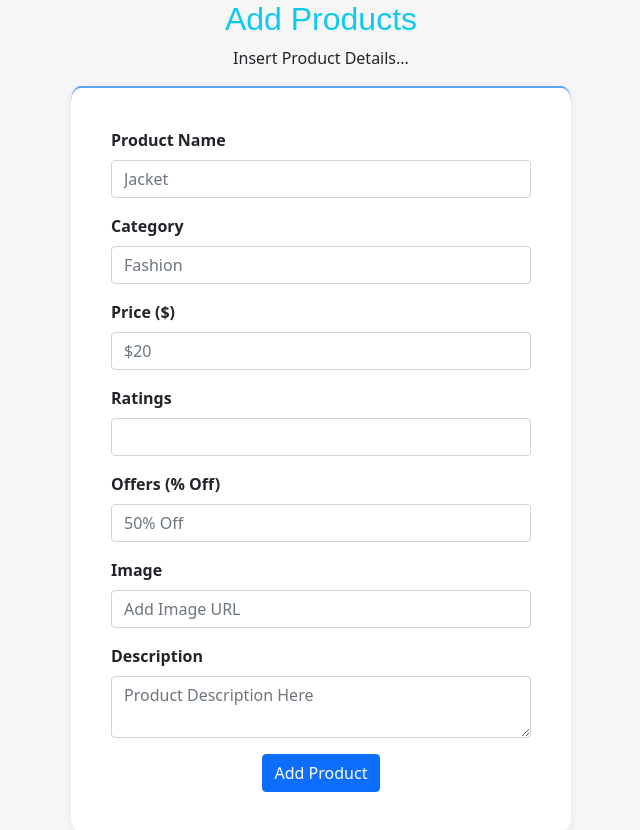
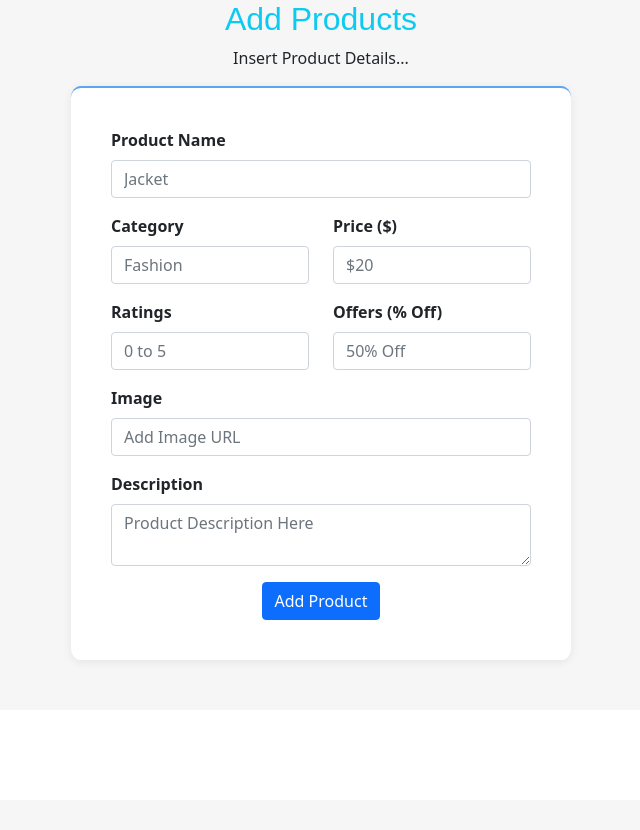
Before and after one commit to AbhishekChorotiya/ecommerce, a React (Create React App) app: page /add in a window 1280 px wide. Shown: the top 830 px of the page, without its empty margins (319-959 px from the left). After the commit the page ends 800 px from the top, so only its background shows below. Built offline with nearby package versions, Linux system fonts and the light colour scheme.

Commit message:
Updated Add Products Form

```diff
--- a/src/components/Add_Products/AddProducts.jsx
+++ b/src/components/Add_Products/AddProducts.jsx
@@ -21,24 +21,36 @@ const AddProducts = (props) => {
 
                             </div>
 
+                            <div class="row">
+                                <div class="col">
                                     <div class="mb-3">
                                         <label class="form-label" ><b>Category</b></label>
                                         <input class="form-control item" type="text" name="category" placeholder='Fashion' />
                                     </div>
+                                </div>
 
+                                <div class="col">
                                     <div class="mb-3">
                                         <label class="form-label" ><b>Price ($) </b></label>
                                         <input class="form-control item" type="number" placeholder='$20' name="price" />
                                     </div>
+                                </div>
+                            </div>
 
+                            <div class="row">
+                                <div class="col">
                                     <div class="mb-3">
                                         <label class="form-label" for="phone"><b>Ratings</b></label>
-                                <input class="form-control item" type="number" min={0} max= {5} id="phone" name="Phone" />
+                                        <input class="form-control item" type="number" min={0} max={5} id="phone" name="Phone" placeholder='0 to 5' />
+                                    </div>
                                 </div>
 
+                                <div className="col">
                                     <div class="mb-3">
                                         <label class="form-label" for="phone"><b>Offers (% Off)</b></label>
-                                <input class="form-control item" type="number"  name="offer" placeholder='50% Off' min={10} max= {100} />
+                                        <input class="form-control item" type="number" name="offer" placeholder='50% Off' min={10} max={100} />
+                                    </div>
+                                </div>
                             </div>
 
                             <div class="mb-3">
```
Lines whose indentation alone changed are shown as unchanged.
